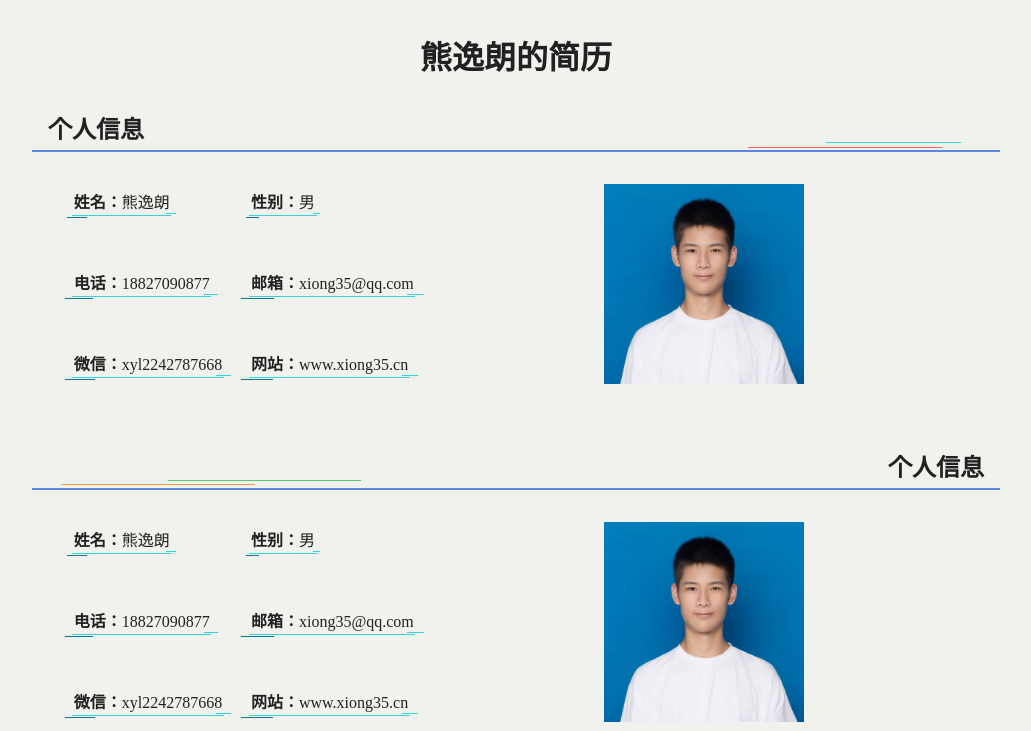
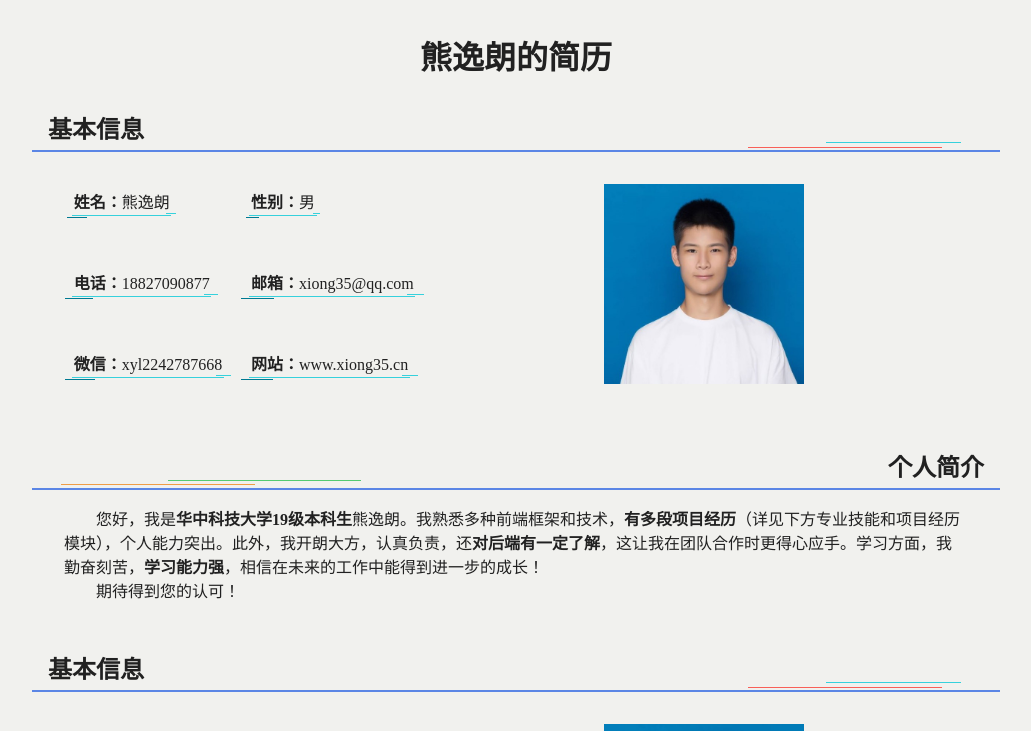
Before and after one commit to xiong35/resume, a React (Create React App) app: page / in a window 1280 px wide. Shown: the top 731 px of the page, without its empty margins (124-1155 px from the left). Built offline with nearby package versions, Linux system fonts and the light colour scheme.

Commit message:
add summary part

```diff
--- a/src/App.jsx
+++ b/src/App.jsx
@@ -2,6 +2,7 @@ import React, { Component } from "react";
 import "./App.scss";
 
 import Info from "./parts/Info";
+import Summary from "./parts/Summary";
 
 export default class App extends Component {
   render() {
@@ -9,6 +10,7 @@ export default class App extends Component {
       <div className="resume dark">
         <h1 className="heading">熊逸朗的简历</h1>
         <Info />
+        <Summary />
         <Info />
         <Info />
         <footer className="footer">
--- a/src/parts/Info/index.jsx
+++ b/src/parts/Info/index.jsx
@@ -13,13 +13,13 @@ const infoMap = {
   网站: "www.xiong35.cn",
 };
 
-class index extends Component {
+export default class Info extends Component {
   render() {
     return (
       <section className="section info">
         <h2 className="title">
-          <span className="glitch" data-text="个人信息">
-            个人信息
+          <span className="glitch" data-text="基本信息">
+            基本信息
           </span>
         </h2>
         <div className="info-main">
@@ -43,5 +43,3 @@ class index extends Component {
     );
   }
 }
-
-export default index;
--- /dev/null
+++ b/src/parts/Summary/index.jsx
@@ -0,0 +1,30 @@
+import React, { Component } from "react";
+
+import "./index.scss";
+
+export default class Summary extends Component {
+  render() {
+    return (
+      <section className="section summary">
+        <h2 className="title">
+          <span className="glitch" data-text="个人简介">
+            个人简介
+          </span>
+        </h2>
+        <div className="summary-main">
+          <p>
+            您好，我是<b>华中科技大学19级本科生</b>
+            熊逸朗。我熟悉多种前端框架和技术，
+            <b>有多段项目经历</b>
+            （详见下方专业技能和项目经历模块），个人能力突出。此外，我开朗大方，认真负责，还
+            <b>对后端有一定了解</b>
+            ，这让我在团队合作时更得心应手。学习方面，我勤奋刻苦，
+            <b>学习能力强</b>
+            ，相信在未来的工作中能得到进一步的成长！
+          </p>
+          <p>期待得到您的认可！</p>
+        </div>
+      </section>
+    );
+  }
+}
--- /dev/null
+++ b/src/parts/Summary/index.scss
@@ -0,0 +1,10 @@
+.summary {
+  .summary-main {
+    padding: 1rem 2rem;
+    p {
+      word-wrap: break-word;
+      word-break: break-all;
+      text-indent: 2rem;
+    }
+  }
+}
```
